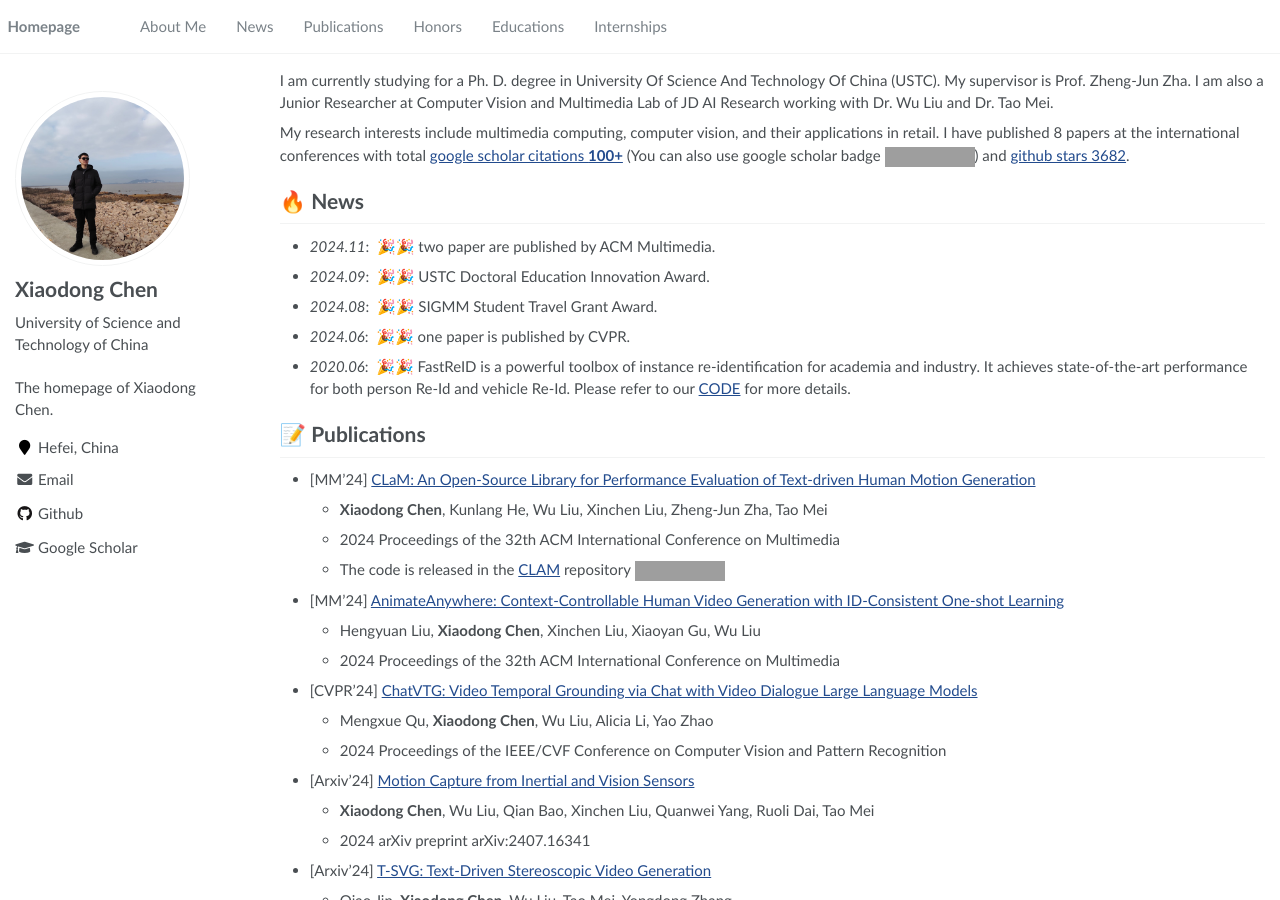
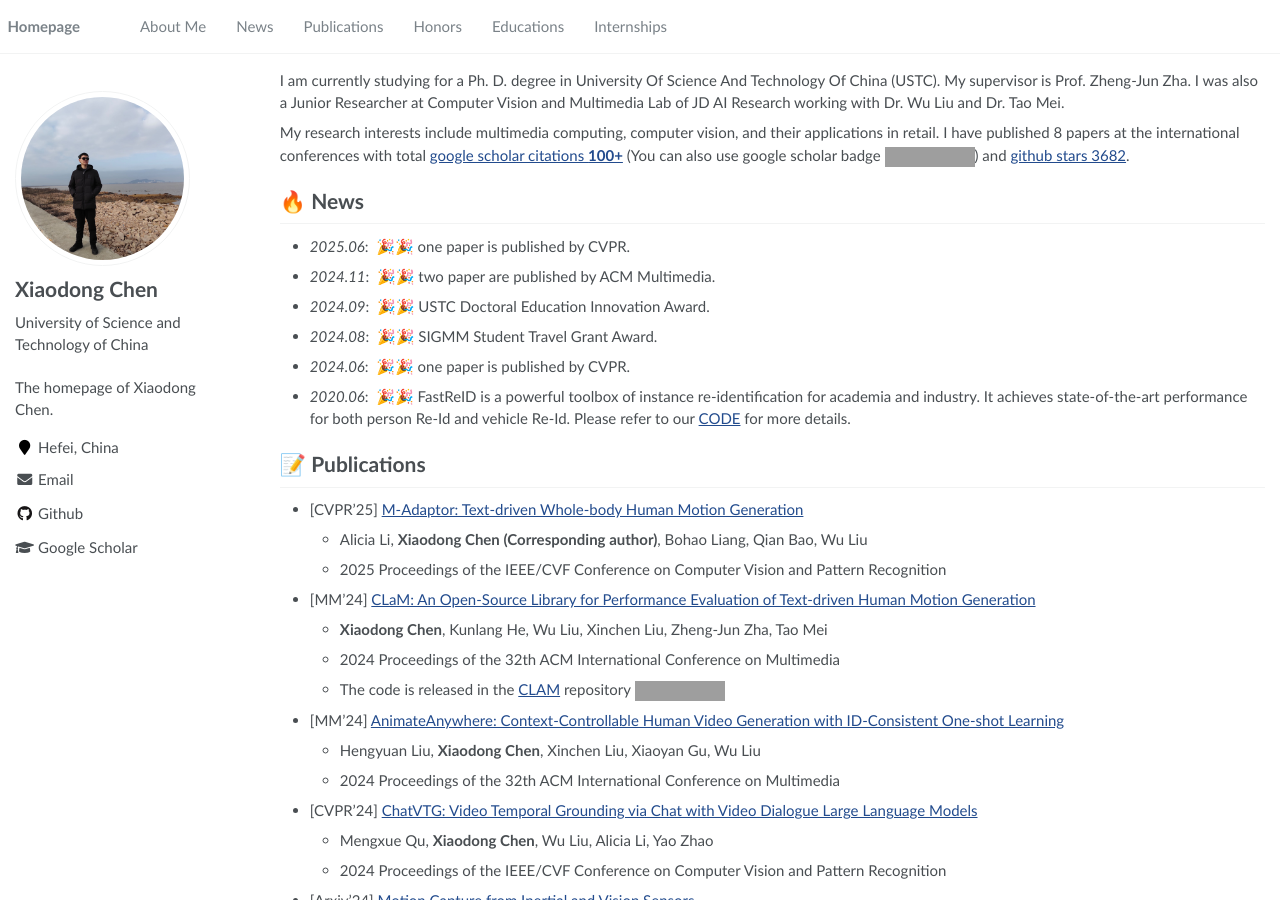
Before and after one commit to SheldongChen/SheldongChen.github.io, a Jekyll site: the page built from _pages/about.md, in a window 1280 px wide and 900 px high. Built offline with Jekyll 4.4.1, drawn with Linux system fonts in a browser that asks for light colours; some of the changed text lies outside the part shown; grey boxes are pictures that could not be loaded.

Commit message:
updated
updated

```diff
--- a/_pages/about.md
+++ b/_pages/about.md
@@ -17,12 +17,13 @@ redirect_from:
 
 <span class='anchor' id='about-me'></span>
 I am currently studying for a Ph. D. degree in University Of Science And Technology Of China (USTC). My supervisor is Prof. Zheng-Jun Zha.
-I am also a Junior Researcher at Computer Vision and Multimedia Lab of JD AI Research working with Dr. Wu Liu and Dr. Tao Mei.
+I was also a Junior Researcher at Computer Vision and Multimedia Lab of JD AI Research working with Dr. Wu Liu and Dr. Tao Mei.
 
 My research interests include multimedia computing, computer vision, and their applications in retail. I have published 8 papers at the international conferences with total <a href='https://scholar.google.com/citations?user=FZJ-fFYAAAAJ'>google scholar citations <strong><span id='total_cit'>100+</span></strong></a> (You can also use google scholar badge <a href='https://scholar.google.com/citations?user=FZJ-fFYAAAAJ'><img src="https://img.shields.io/endpoint?url={{ url | url_encode }}&logo=Google%20Scholar&labelColor=f6f6f6&color=9cf&style=flat&label=citations"></a>) and [github stars 3682](https://github.com/SheldongChen).
 
 
 # 🔥 News
+- *2025.06*: &nbsp;🎉🎉 one paper is published by CVPR.
 - *2024.11*: &nbsp;🎉🎉 two paper are published by ACM Multimedia.
 - *2024.09*: &nbsp;🎉🎉 USTC Doctoral Education Innovation Award.
 - *2024.08*: &nbsp;🎉🎉 SIGMM Student Travel Grant Award.
@@ -30,6 +31,10 @@ My research interests include multimedia computing, computer vision, and their a
 - *2020.06*: &nbsp;🎉🎉 FastReID is a powerful toolbox of instance re-identification for academia and industry. It achieves state-of-the-art performance for both person Re-Id and vehicle Re-Id. Please refer to our [CODE](https://github.com/JDAI-CV/fast-reid) for more details.
 
 # 📝 Publications
+
+- [CVPR'25] [M-Adaptor: Text-driven Whole-body Human Motion Generation](https://xiaodongchen.cn/paper/CVPR2025_T2M.pdf)
+  - Alicia Li, **Xiaodong Chen (Corresponding author)**, Bohao Liang, Qian Bao, Wu Liu
+  - 2025 Proceedings of the IEEE/CVF Conference on Computer Vision and Pattern Recognition
 
 - [MM'24] [CLaM: An Open-Source Library for Performance Evaluation of Text-driven Human Motion Generation](https://xiaodongchen.cn/paper/MM24_CLaM.pdf)
   - **Xiaodong Chen**, Kunlang He, Wu Liu, Xinchen Liu, Zheng-Jun Zha, Tao Mei
```
Also changed, not shown: other parts of _pages/about.md (+2 -1 lines), 1 other file.
